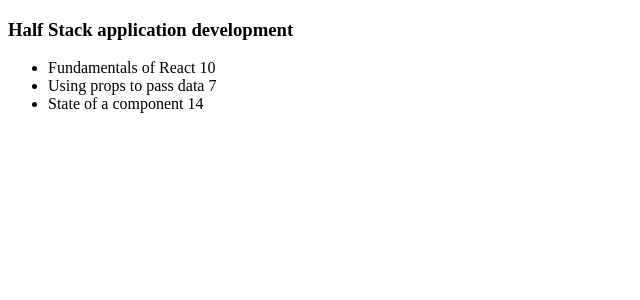
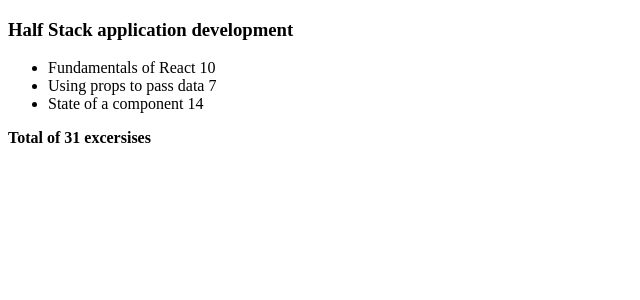
Before and after one commit to Huskey231/FullStackOpen2020, a React (Create React App) app in the folder part2/: page / in a window 1280 px wide. Shown: the top 300 px of the page, without its empty margins (0-640 px from the left). Built offline with nearby package versions, Linux system fonts and the light colour scheme.

Commit message:
Shows total of courses

```diff
--- a/part2/src/components/Course.js
+++ b/part2/src/components/Course.js
@@ -1,9 +1,13 @@
 import React from 'react'
 
 const Course = ({course}) => {
-    const courseTitle = course.name
     const courseParts = course.parts
-    console.log(course.parts)
+    const totalExercises = courseParts.reduce(function(sum, coursePart) {
+        console.log(sum)
+        return sum + coursePart.exercises
+    }, 0)
+    console.log(totalExercises)
+
     return(
         <div>
             <h3>{course.name}</h3>
@@ -12,6 +16,7 @@
                     <Part key={part.id} part={part} />
                 )}
             </ul>
+            <b>Total of {totalExercises} excersises</b>
         </div>
     )
 }
```
